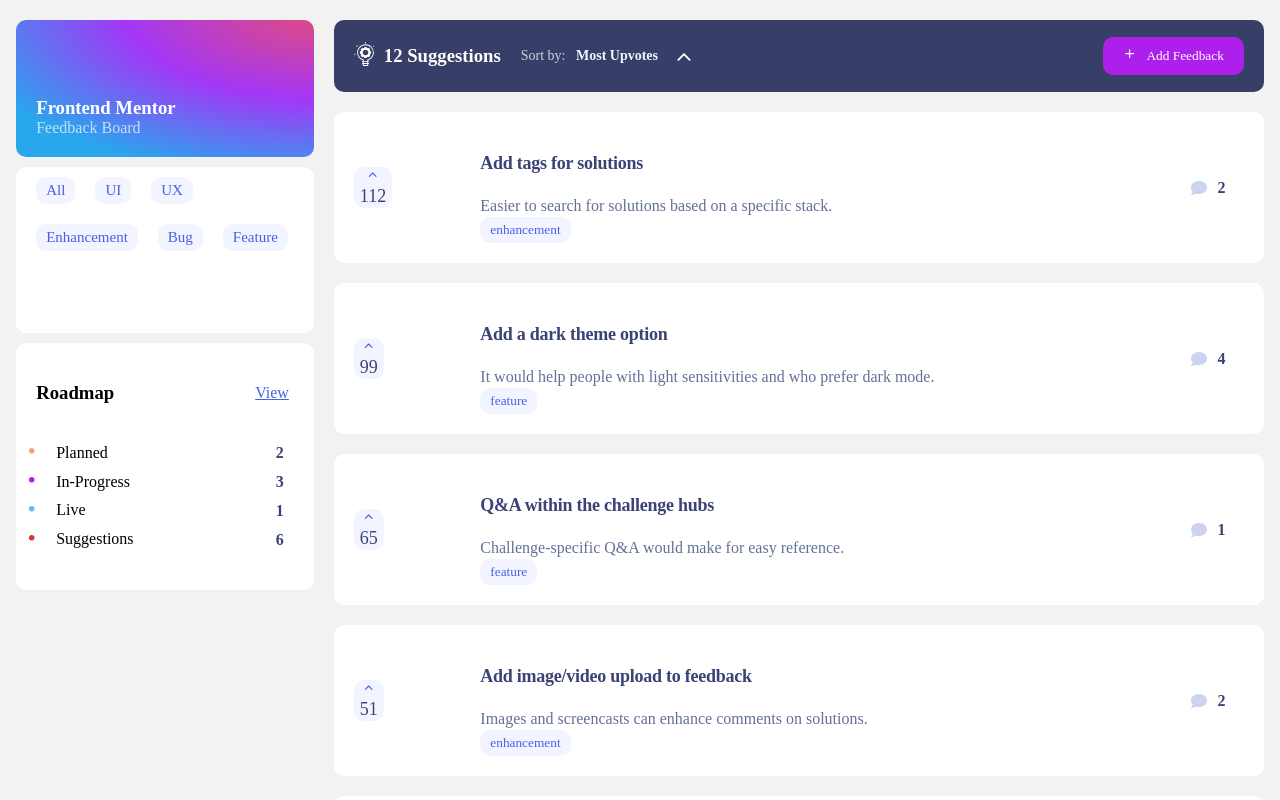
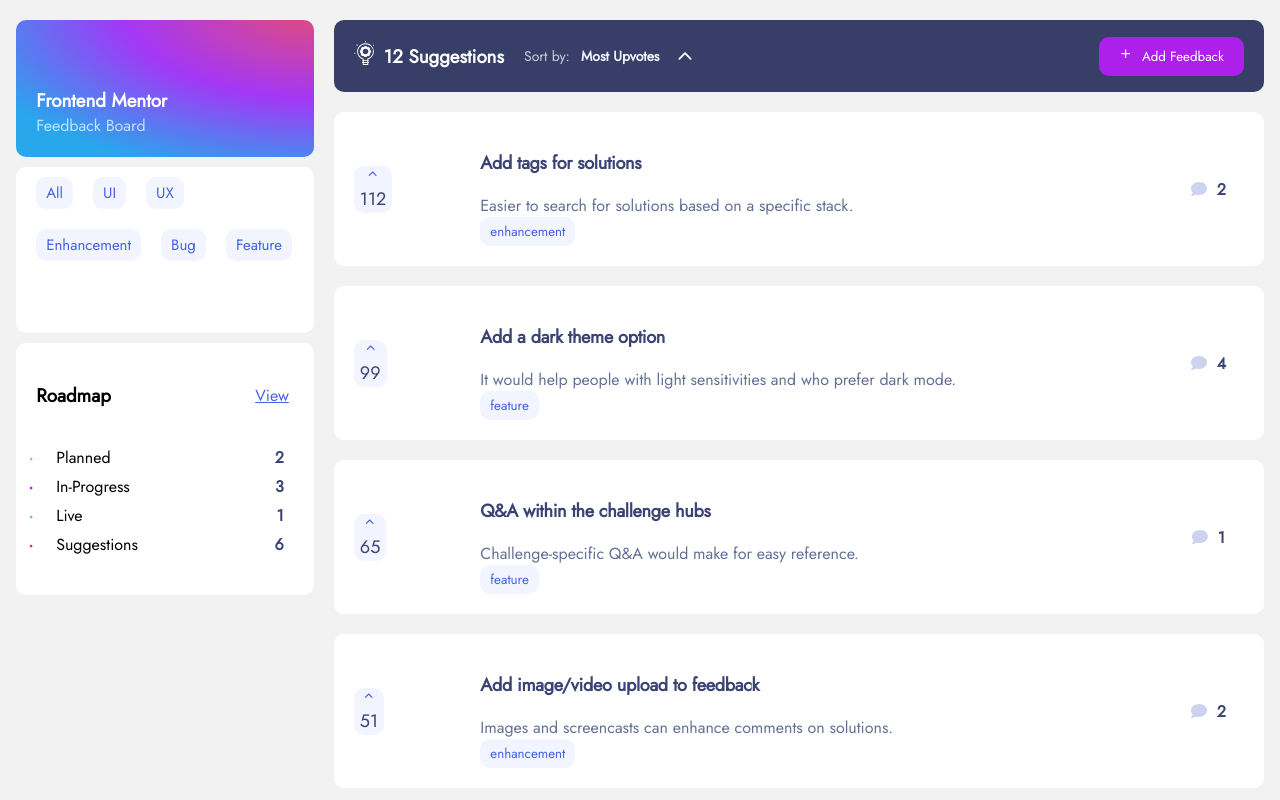
Before and after one commit to Silas281/frontend-mentor, a React (Create React App) app: page / in a window 1280 px wide. Shown: the top 800 px of the page. Built offline with nearby package versions, Linux system fonts and the light colour scheme.

Commit message:
Changed: Font-family to Jost

```diff
--- a/src/components/feedback/FeedbackDetails/FeedbackDetails.css
+++ b/src/components/feedback/FeedbackDetails/FeedbackDetails.css
@@ -96,7 +96,11 @@ System Colors
     margin-top: 20px;
     padding-bottom: 20px;
     /* border-bottom: 1px solid var(--darkBlueLight); */
+    /* border-left: 0.5px solid rgb(230, 230, 230); */
     border-left: 0.5px solid rgb(230, 230, 230);
+    border-radius: 10px / 20px;
+    padding-left: 10px;
+
 }
 
 .profile {
--- a/src/index.css
+++ b/src/index.css
@@ -1,3 +1,10 @@
+/*
+import Jost Fonts
+*/
+
+/* @import url('https://fonts.googleapis.com/css2?family=Jost:wght@300;400;500;600;700&display=swap'); */
+@import url('https://fonts.googleapis.com/css2?family=Jost&display=swap');
+
 /*
 System Colors
 */
@@ -19,7 +26,8 @@ System Colors
 }
 
 * {
-  font-family: 'Jost';
+  font-family: 'Jost', sans-serif, Arial, Helvetica, sans-serif;
+
   box-sizing: border-box;
   /* overflow-x: hidden; */
 
```
